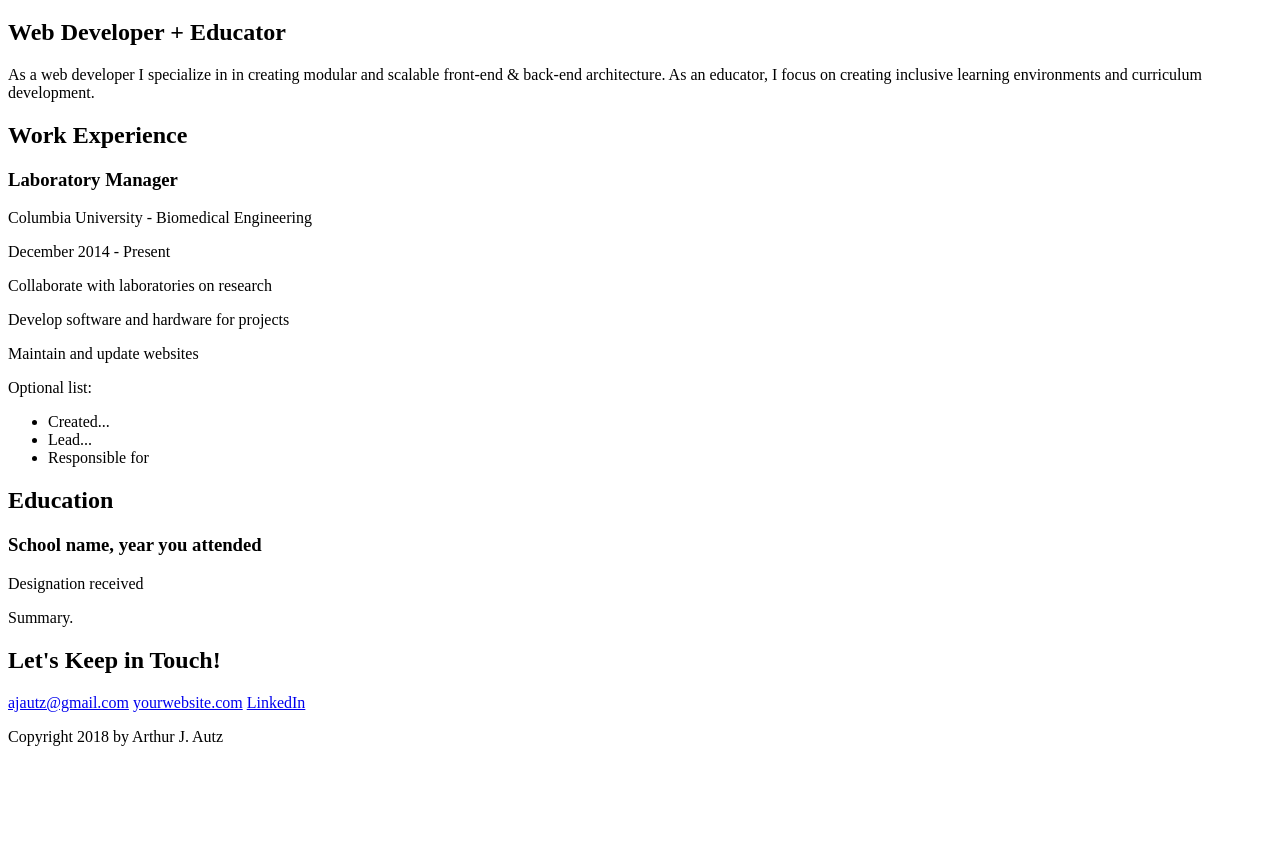
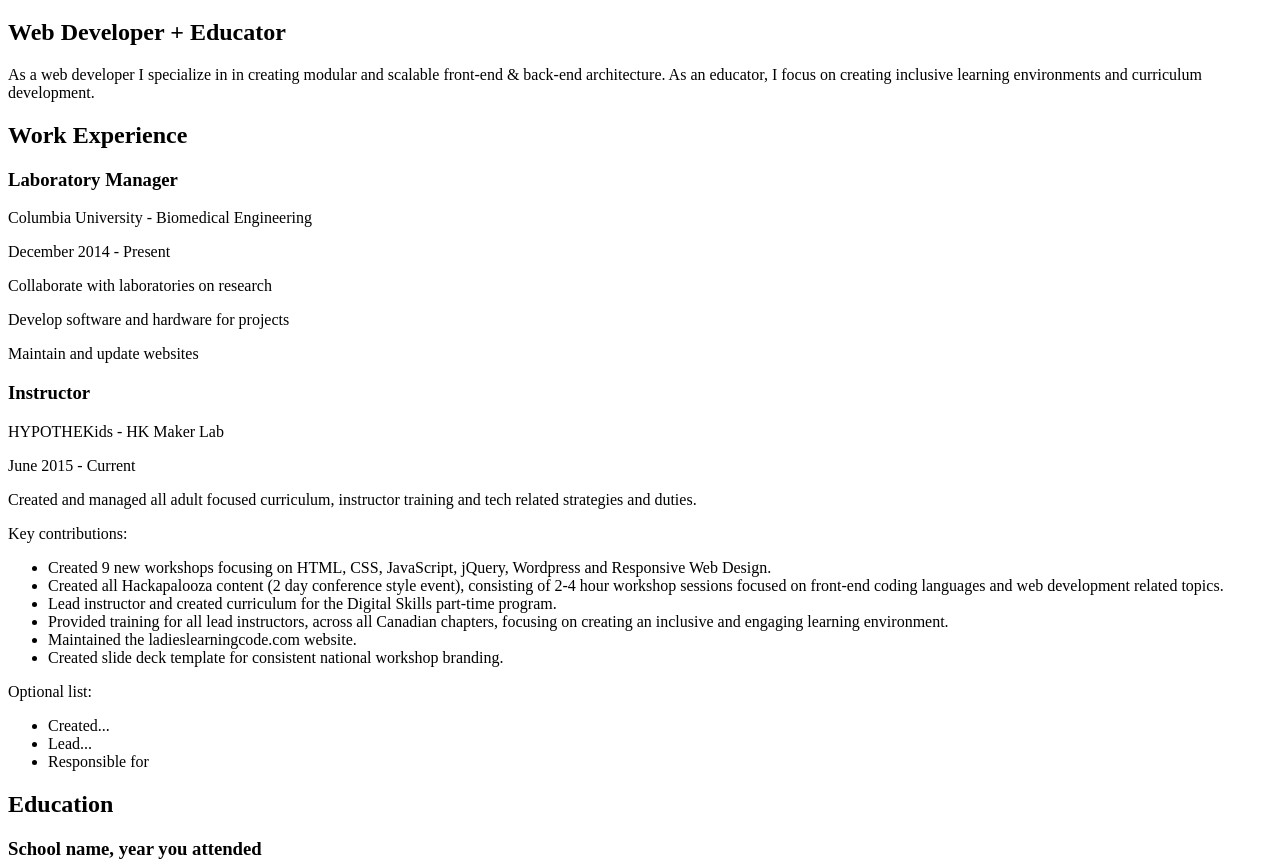
Before and after one commit to blissdismissed/resume, a plain HTML site: page index.html in a window 1280 px wide. Shown: the part 693-1557 px from the top of the page. Before the commit the page ends 1455 px from the top, so only its background shows below. Drawn offline with Linux system fonts and the light colour scheme.

Commit message:
Working on experience section

```diff
--- a/index.html
+++ b/index.html
@@ -1,5 +1,6 @@
 <!DOCTYPE html>
 <html lang="en">
+
 <head>
     <meta charset="UTF-8">
     <meta name="viewport" content="width=device-width, initial-scale=1.0">
@@ -7,29 +8,61 @@
     <link href="https://fonts.googleapis.com/css?family=Caveat|Open+Sans:400,400i,700" rel="stylesheet">
     <link rel="stylesheets" href="css/stylesheets">
 </head>
+
 <body>
     <!-- // Intro -->
     <header>
         <img class="profile-img column-narrow" src="images/straightup.jpg" alt="Arthur J. Autz">
         <h1>Arthur J. Autz</h1>
         <h2>Web Developer + Educator </h2>
-        <p>As a web developer I specialize in in creating modular and scalable front-end &amp; back-end architecture. As an educator, I focus on creating inclusive learning environments and curriculum development.</p>
+        <p>As a web developer I specialize in in creating modular and scalable front-end &amp; back-end architecture. As an
+            educator, I focus on creating inclusive learning environments and curriculum development.</p>
     </header>
 
     <main>
         <!-- // Work Experience -->
         <section class="work">
+            <div class="content-wrap">
                 <h2>Work Experience</h2>
 
                 <!-- Job Details -->
+                <div class="column-narrow">
                     <h3>Laboratory Manager</h3>
                     <p>Columbia University - Biomedical Engineering</p>
                     <p>December 2014 - Present</p>
+                </div>
 
                 <!-- Add as many paragraphs as you need. -->
+                <div class="column-wide">
                     <p>Collaborate with laboratories on research</p>
                     <p>Develop software and hardware for projects</p>
                     <p>Maintain and update websites</p>
+                </div>
+
+                <!-- Job Details -->
+                <div class="column-narrow">
+                    <h3>Instructor</h3>
+                    <p>HYPOTHEKids - HK Maker Lab</p>
+                    <p>June 2015 - Current</p>
+                </div>
+
+                <div class="column-wide">
+                    <p>Created and managed all adult focused curriculum, instructor training and tech related strategies and
+                        duties.</p>
+
+                    <p>Key contributions:</p>
+                    <ul>
+                        <li>Created 9 new workshops focusing on HTML, CSS, JavaScript, jQuery, Wordpress and Responsive Web Design.</li>
+                        <li>Created all Hackapalooza content (2 day conference style event), consisting of 2-4 hour workshop
+                            sessions focused on front-end coding languages and web development related topics.</li>
+                        <li>Lead instructor and created curriculum for the Digital Skills part-time program.</li>
+                        <li>Provided training for all lead instructors, across all Canadian chapters, focusing on creating an
+                            inclusive and engaging learning environment.</li>
+                        <li>Maintained the ladieslearningcode.com website.</li>
+                        <li>Created slide deck template for consistent national workshop branding.</li>
+                    </ul>
+                </div>
+            </div>
 
             <!-- This list can be deleted if you don't want to use it. -->
             <p>Optional list:</p>
@@ -71,4 +104,5 @@
         <p>Copyright 2018 by Arthur J. Autz</p>
     </footer>
 </body>
+
 </html>
```
Lines whose indentation alone changed are shown as unchanged.
